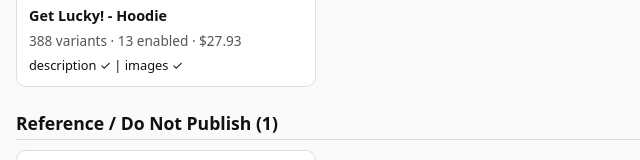
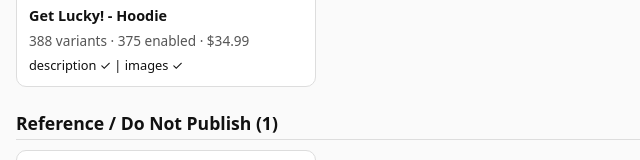
Before and after one commit to billynFLEX/billynflex-previews, a plain HTML site: page unpublished-wave/index.html in a window 1280 px wide. Shown: the part 4753-4913 px from the top of the page, 0-640 px from the left. Drawn offline with Linux system fonts and the light colour scheme; grey boxes are pictures that could not be loaded.

Commit message:
preview: updated with corrected hoodie pricing

```diff
--- a/unpublished-wave/index.html
+++ b/unpublished-wave/index.html
@@ -307,7 +307,7 @@
 <div class="card">
   <div class="img"><img src="https://images.printify.com/mockup/69e6ec076d0b77dc8b07691e/32912/98424/get-lucky-hoodie.jpg?camera_label=front" alt="Get Lucky! - Hoodie "></div>
   <div class="title">Get Lucky! - Hoodie </div>
-  <div class="variant">388 variants · 13 enabled · $27.93</div>
+  <div class="variant">388 variants · 375 enabled · $34.99</div>
   <div class="meta">description ✓ | images ✓</div>
 </div>
 </div>
```
